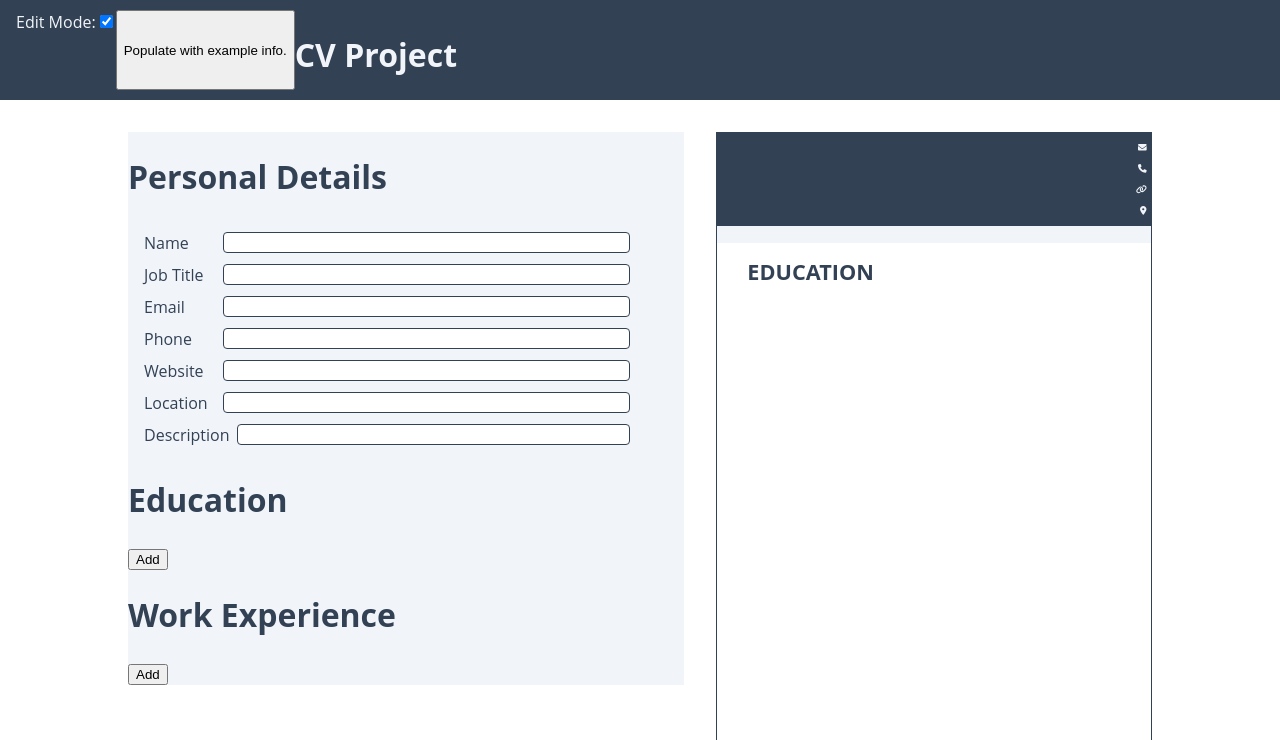
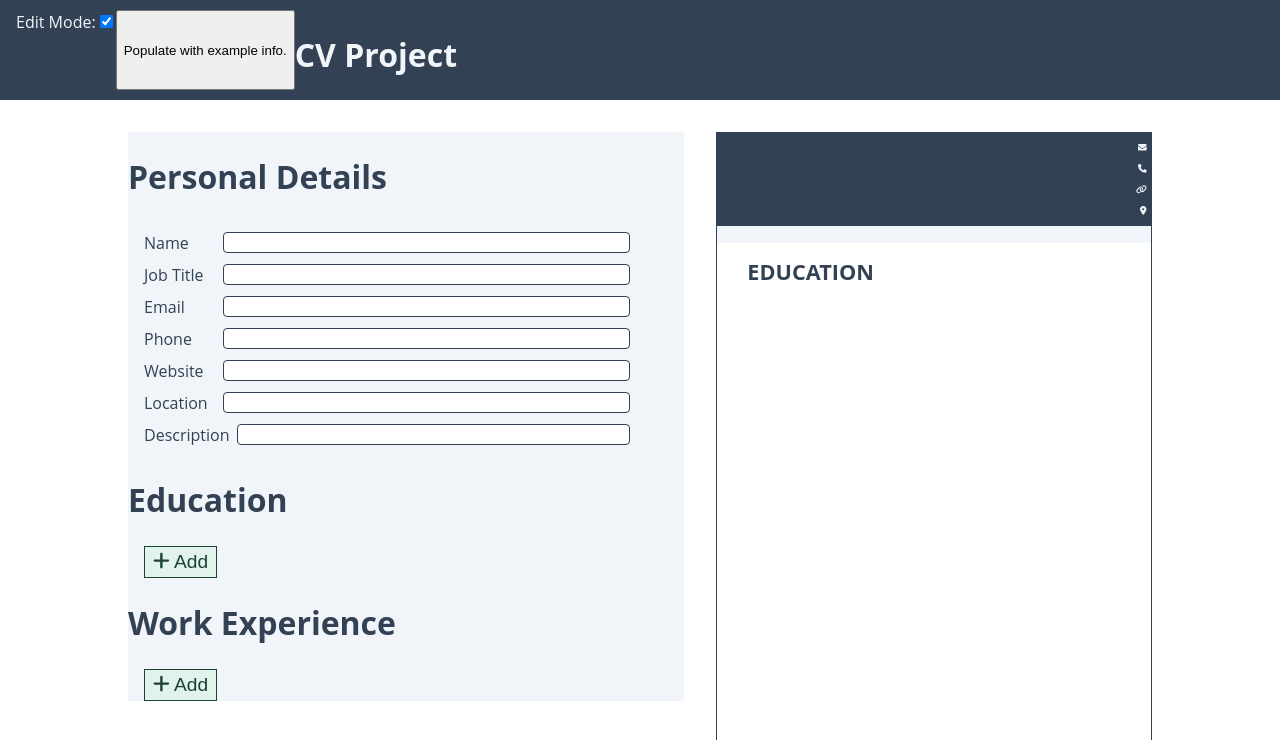
Before and after one commit to oaktec/odin-cv-project, a React (Create React App) app: page / in a window 1280 px wide. Shown: the top 740 px of the page. Built offline with nearby package versions, Linux system fonts and the light colour scheme.

Commit message:
Add icon to add button, and style

```diff
--- a/src/components/InputCategory.js
+++ b/src/components/InputCategory.js
@@ -1,7 +1,7 @@
 import React from "react";
 import PropTypes from "prop-types";
 import { FontAwesomeIcon } from "@fortawesome/react-fontawesome";
-import { faTrash } from "@fortawesome/free-solid-svg-icons";
+import { faTrash, faAdd } from "@fortawesome/free-solid-svg-icons";
 
 function InputCategory(props) {
   InputCategory.propTypes = {
@@ -86,8 +86,10 @@ function InputCategory(props) {
               [variableCount]: inputFields[variableCount].concat([{}]),
             });
           }}
+          className="add-section"
         >
-          Add
+          <FontAwesomeIcon className="add-button" icon={faAdd} />
+          <span> Add</span>
         </button>
       </div>
     );
--- a/src/styles/style.css
+++ b/src/styles/style.css
@@ -105,6 +105,7 @@ body {
 .input-category {
   display: flex;
   flex-direction: column;
+  justify-content: center;
   align-items: stretch;
   gap: 8px;
   padding: 8px;
@@ -120,6 +121,20 @@ body {
 }
 .delete-section:hover {
   background-color: #fca5a5;
+}
+.add-section {
+  color: #1b4332;
+  background-color: #e2f3ee;
+  font-size: 120%;
+  align-self: center;
+  padding: 4px 8px;
+  margin-left: 16px;
+  gap: 8px;
+  cursor: pointer;
+  border: 1px solid #1b4332;
+}
+.add-section:hover {
+  background-color: #a5e8d8;
 }
 .preview-pane__side-group {
   grid-area: 1 / 3 / 3 / 4;
```
